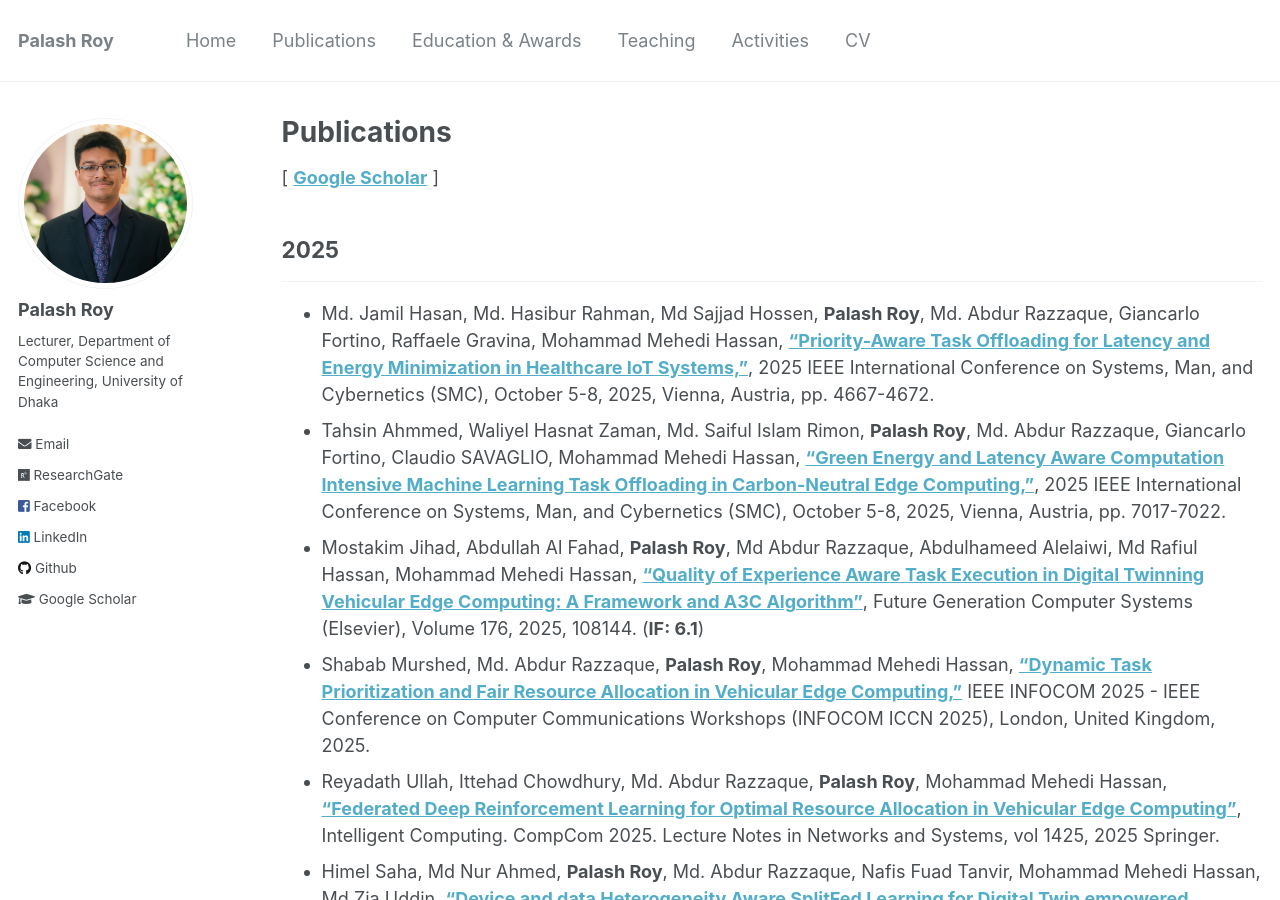
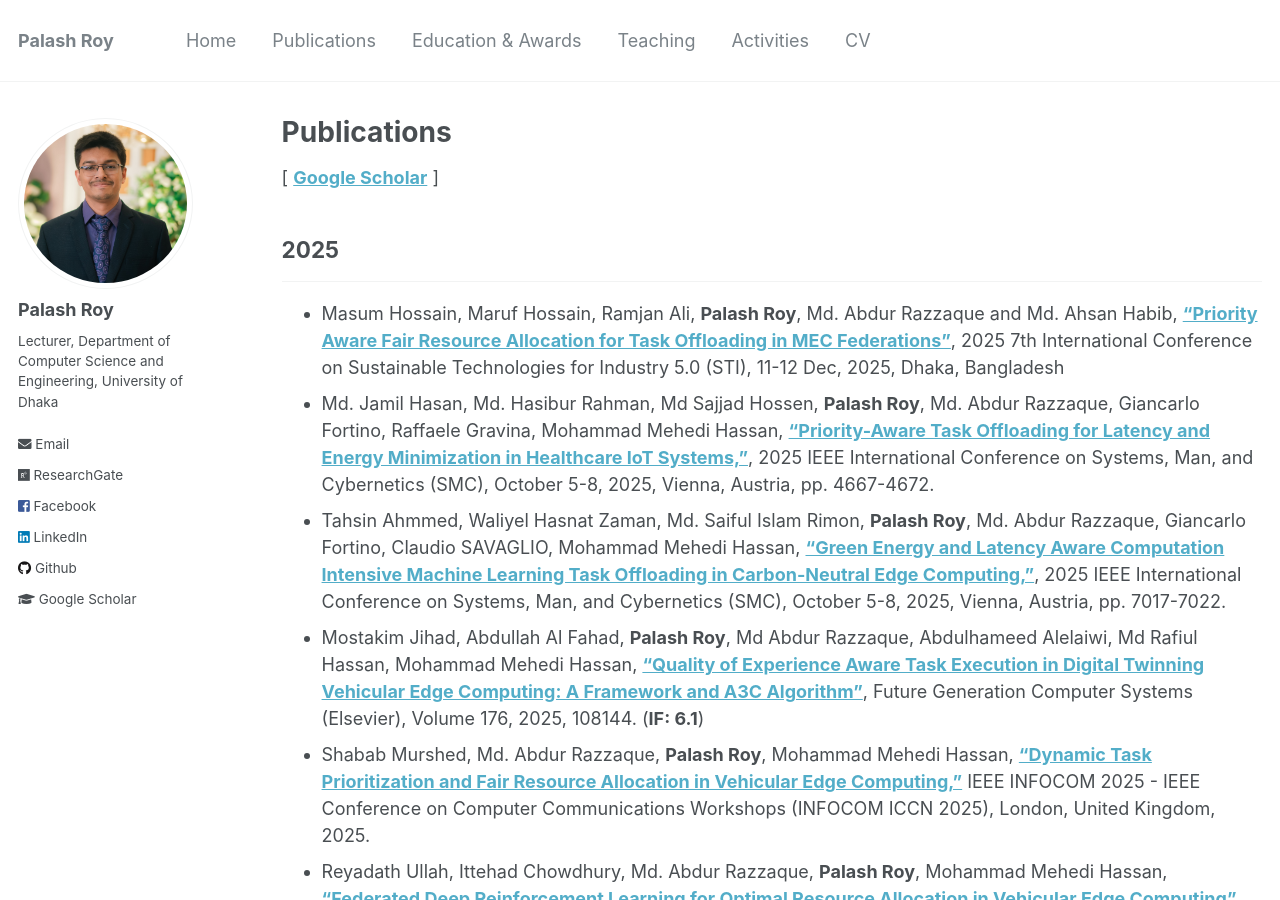
Before and after one commit to PalashRoy975/PalashRoy975.github.io, a Jekyll site: the page built from _pages/publications.md, in a window 1280 px wide and 900 px high. Built offline with Jekyll 4.4.1, drawn with Linux system fonts in a browser that asks for light colours.

Commit message:
Update publications.md

```diff
--- a/_pages/publications.md
+++ b/_pages/publications.md
@@ -8,6 +8,7 @@ author_profile: true
 [ [**Google Scholar**](https://scholar.google.com/citations?user=6YbqlUkAAAAJ&hl=en&authuser=1) ]
 ## 2025
 -----------
+* Masum Hossain, Maruf Hossain, Ramjan Ali, **Palash Roy**, Md. Abdur Razzaque and Md. Ahsan Habib, [**"Priority Aware Fair Resource Allocation for Task Offloading in MEC Federations"**](), 2025 7th International Conference on Sustainable Technologies for Industry 5.0 (STI), 11-12 Dec, 2025, Dhaka, Bangladesh
 * Md. Jamil Hasan, Md. Hasibur Rahman, Md Sajjad Hossen, **Palash Roy**, Md. Abdur Razzaque, Giancarlo Fortino, Raffaele Gravina, Mohammad Mehedi Hassan, [**"Priority-Aware Task Offloading for Latency and Energy Minimization in Healthcare IoT Systems,"**](https://ieeexplore.ieee.org/document/11343197), 2025 IEEE International Conference on Systems, Man, and Cybernetics (SMC), October 5-8, 2025, Vienna, Austria, pp. 4667-4672.
 * Tahsin Ahmmed, Waliyel Hasnat Zaman, Md. Saiful Islam Rimon, **Palash Roy**, Md. Abdur Razzaque, Giancarlo Fortino, Claudio SAVAGLIO, Mohammad Mehedi Hassan, [**"Green Energy and Latency Aware Computation Intensive Machine Learning Task Offloading in Carbon-Neutral Edge Computing,"**](https://ieeexplore.ieee.org/document/11342601), 2025 IEEE International Conference on Systems, Man, and Cybernetics (SMC), October 5-8, 2025, Vienna, Austria, pp. 7017-7022.
 * Mostakim Jihad, Abdullah Al Fahad, **Palash Roy**, Md Abdur Razzaque, Abdulhameed Alelaiwi, Md Rafiul Hassan, Mohammad Mehedi Hassan,  [**"Quality of Experience Aware Task Execution in Digital Twinning Vehicular Edge Computing: A Framework and A3C Algorithm"**](https://www.sciencedirect.com/science/article/abs/pii/S0167739X25004388?via%3Dihub), Future Generation Computer Systems (Elsevier), Volume 176, 2025, 108144. (**IF: 6.1**)
```
